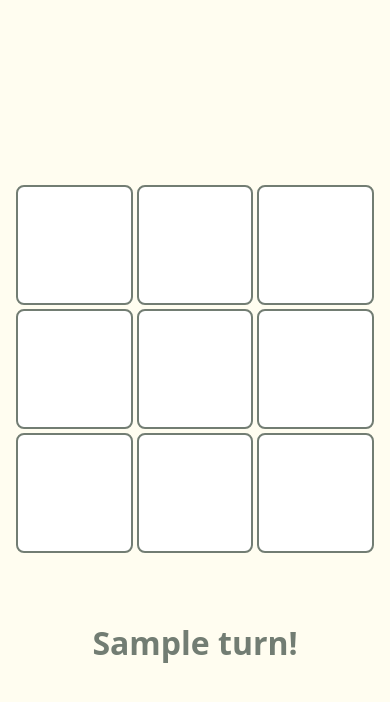
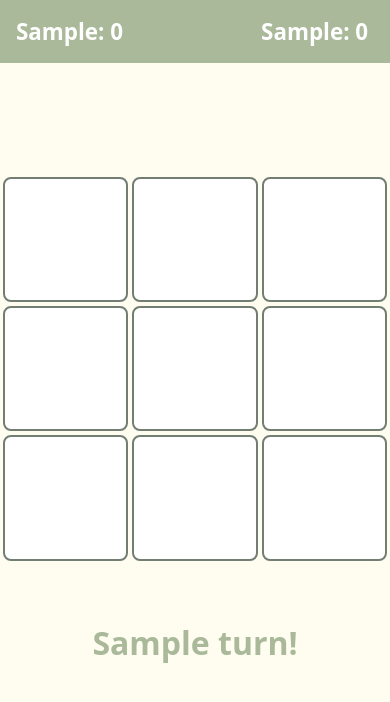
Before and after one commit to nishhcodes/tic-tac-toe, a plain HTML site: page index.html in a window 390 px wide. Both pictures are taken after typing "Sample", "Sample" into the empty fields and a click on the button "Play". Drawn offline with Linux system fonts and the light colour scheme.

Commit message:
fixed minor bugs

```diff
--- a/index.html
+++ b/index.html
@@ -10,16 +10,28 @@
   <body>
     <div class="game-board-container">
       <div class="info-container">
+        <div class="score-board">
+          <div>
+            <p id="player1">
+              <p>:</p> <span id="player_one_score">0</span>
+            </p>
+          </div>
+          <div>
+            <p id="player2">
+              <p> :</p> <span id="player_two_score">0</span>
+            </p>
+          </div>
+        </div>
         <form>
           <input
             type="text"
-            placeholder="First Player Name"
-            id="first_player"
+            placeholder="Player 1 name"
+            id="first_player_name"
           />
           <input
             type="text"
-            placeholder="Second PLayer Name"
-            id="second_player"
+            placeholder="Player 2 name"
+            id="second_player_name"
           />
           <button type="submit" id="play">Play</button>
         </form>
--- a/index.js
+++ b/index.js
@@ -1,8 +1,16 @@
+const scoreBoard = document.querySelector(".score-board");
 const gameWrapper = document.querySelector(".wrapper");
 const info = document.querySelector(".info-container");
 const matchDetails = document.querySelector(".match-details");
-const firstPlayer = document.querySelector("#first_player");
-const secondPlayer = document.querySelector("#second_player");
+const firstPlayer = document.querySelector("#first_player_name");
+const secondPlayer = document.querySelector("#second_player_name");
+const playerOne = document.querySelector("#player1");
+const playerTwo = document.querySelector("#player2");
+const firstPlayerScore = document.querySelector("#player_one_score");
+const secondPlayerScore = document.querySelector("#player_two_score");
+
+let playerOneScore = 0;
+let playerTwoScore = 0;
 
 function gamePlayers(player, marker) {
   this.player = player;
@@ -28,8 +36,10 @@ const winningCombinations = [
 
 function drawBoard() {
   info.style.display = "none";
+  document.body.appendChild(scoreBoard);
 
   matchDetails.textContent = `${currentPlayer.player} turn!`;
+
   for (let i = 0; i <= 8; i++) {
     const boardBoxes = document.createElement("button");
     boardBoxes.id = `${i}`;
@@ -54,8 +64,17 @@ function drawBoard() {
           winningCell.style.color = "#fff";
         });
         setTimeout(() => {
+          if (e.target.textContent === "X") {
+            playerOneScore++;
+            firstPlayerScore.textContent = playerOneScore;
+          } else {
+            playerTwoScore++;
+            secondPlayerScore.textContent = playerTwoScore;
+          }
+          console.log(parseInt(playerOneScore));
+          console.log(parseInt(playerTwoScore));
           resetBoard();
-        }, 1000);
+        }, 300);
 
         matchDetails.textContent = `${currentPlayer.player} wins!`;
         return;
@@ -65,7 +84,7 @@ function drawBoard() {
         setTimeout(() => {
           matchDetails.textContent = `It's a draw!`;
           resetBoard();
-        }, 1000);
+        }, 300);
       }
 
       currentPlayer = currentPlayer === player1 ? player2 : player1;
@@ -93,7 +112,6 @@ function checkWin() {
       gameState[a] === gameState[b] &&
       gameState[a] === gameState[c]
     ) {
-      // console.log(combination);
       return combination;
     }
   }
@@ -105,7 +123,6 @@ function resetBoard() {
   gameWrapper.innerHTML = "";
   matchDetails.textContent = "";
   currentPlayer = player1;
-  console.log(currentPlayer);
   drawBoard();
 }
 
@@ -123,7 +140,11 @@ document.getElementById("play").addEventListener("click", (e) => {
   player1 = gamePlayers(player1Name, "X");
   player2 = gamePlayers(player2Name, "O");
 
+  playerOne.textContent = player1Name;
+  playerTwo.textContent = player2Name;
   currentPlayer = player1;
+
+  scoreBoard.style.display = "flex";
 
   matchDetails.textContent = `${currentPlayer.player}'s turn!`;
   matchDetails.classList.add("turn-item");
--- a/styles.css
+++ b/styles.css
@@ -13,6 +13,7 @@ body {
   display: flex;
   justify-content: center;
   align-items: center;
+  flex-direction: column-reverse;
 }
 h1 {
   color: white;
@@ -25,6 +26,7 @@ h1 {
   flex-direction: column;
   height: 100vh;
   width: 400px;
+  position: relative;
 }
 
 .wrapper {
@@ -71,13 +73,9 @@ input {
 
 .match-details {
   font-size: 2rem;
-  color: #727d73;
+  color: #aab99a;
   margin: 2rem 0;
   font-weight: bold;
-}
-
-.turn-container {
-  height: 3rem;
 }
 
 #play {
@@ -102,7 +100,27 @@ input {
   color: #727d73;
 }
 
-@media screen and (max-width: 768px) {
+.score-board {
+  display: flex;
+  justify-content: space-between;
+  flex-direction: row;
+  width: 100%;
+  position: absolute;
+  top: 0;
+  padding: 1rem;
+  font-size: 1.4rem;
+  font-weight: bold;
+  background-color: #aab99a;
+  color: #fff;
+  display: none;
+}
+
+.score-board div p {
+  display: inline-flex;
+  gap: 20px;
+}
+
+@media screen and (max-width: 432px) {
   .info-container {
     position: absolute;
     top: 0;
@@ -110,6 +128,6 @@ input {
   }
   .wrapper {
     width: 100%;
-    padding: 1rem;
+    padding: 0.5em;
   }
 }
```
